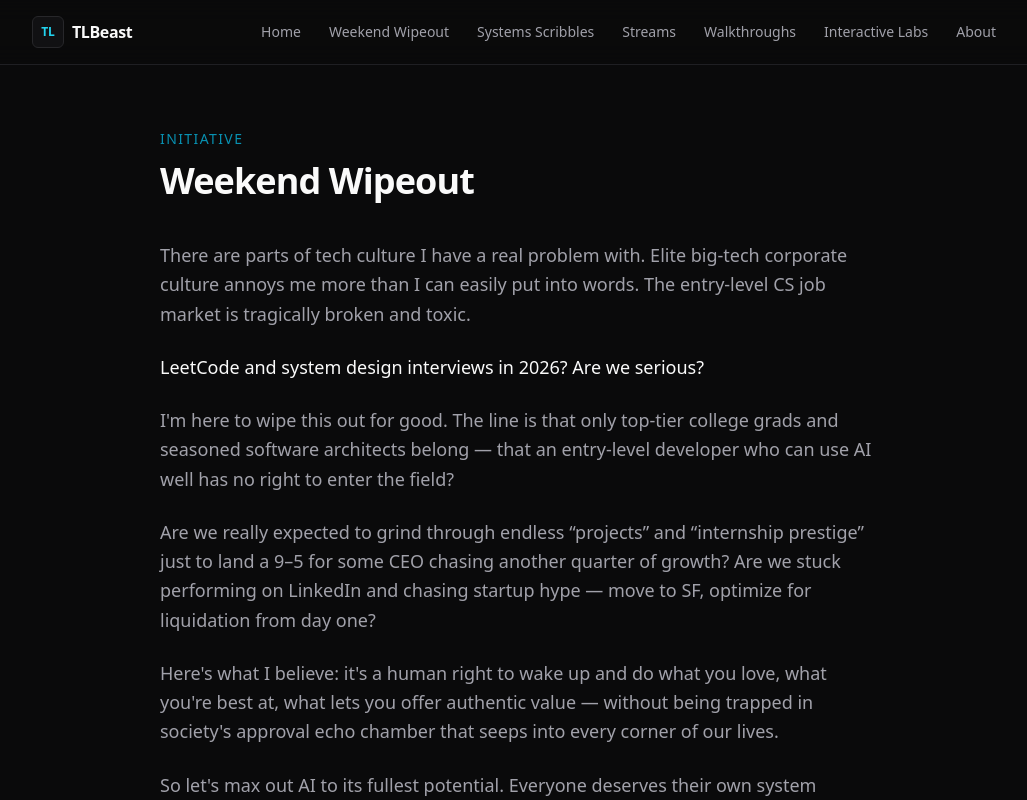
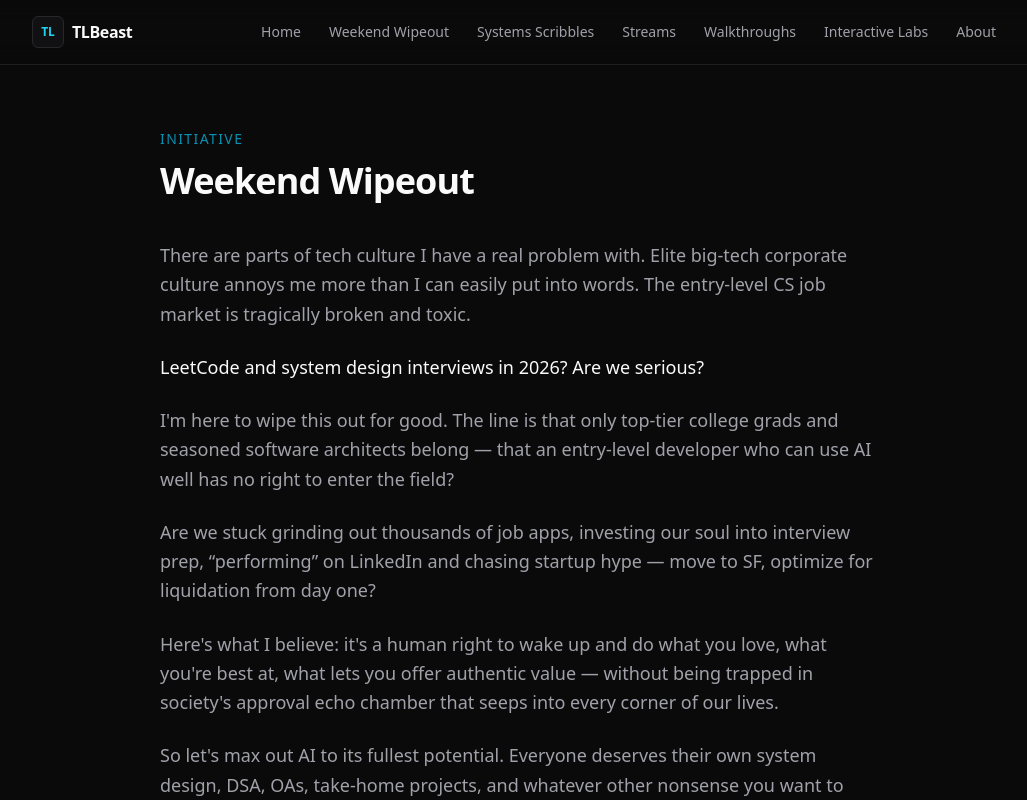
Before and after one commit to TLBeast/TLBeast, a Next.js app: page /weekend-wipeout in a window 1280 px wide. Shown: the top 800 px of the page, without its empty margins (120-1147 px from the left). Built offline with nearby package versions, Linux system fonts and the light colour scheme.

Commit message:
question

```diff
--- a/src/app/weekend-wipeout/page.tsx
+++ b/src/app/weekend-wipeout/page.tsx
@@ -36,11 +36,9 @@ export default function WeekendWipeoutPage() {
         </p>
 
         <p>
-          Are we really expected to grind through endless &ldquo;projects&rdquo;
-          and &ldquo;internship prestige&rdquo; just to land a 9–5 for some CEO
-          chasing another quarter of growth? Are we stuck performing on
-          LinkedIn and chasing startup hype — move to SF, optimize for
-          liquidation from day one?
+          Are we stuck grinding out thousands of job apps, investing our soul
+          into interview prep, &ldquo;performing&rdquo; on LinkedIn and chasing
+          startup hype — move to SF, optimize for liquidation from day one?
         </p>
 
         <p>
```
